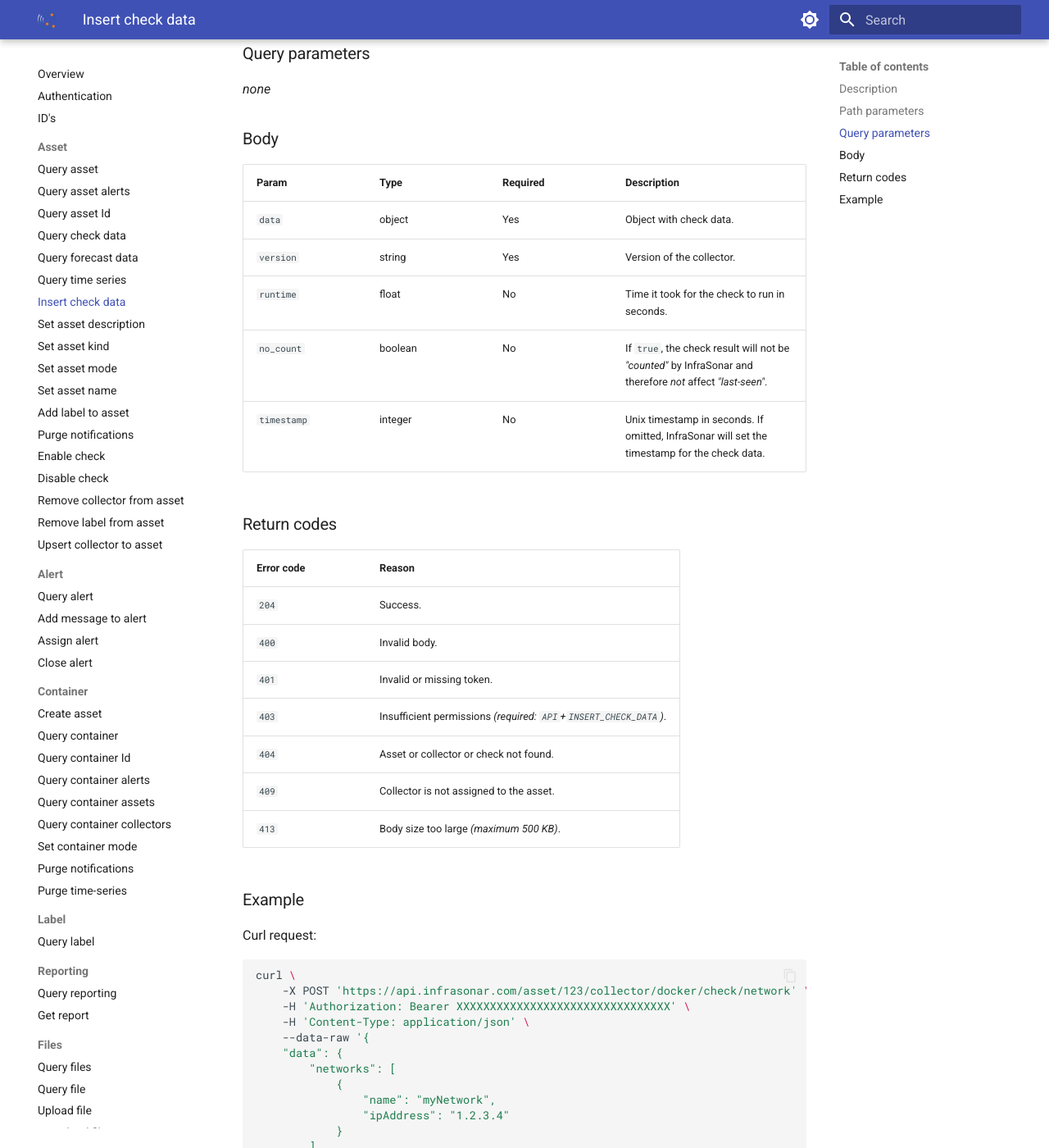
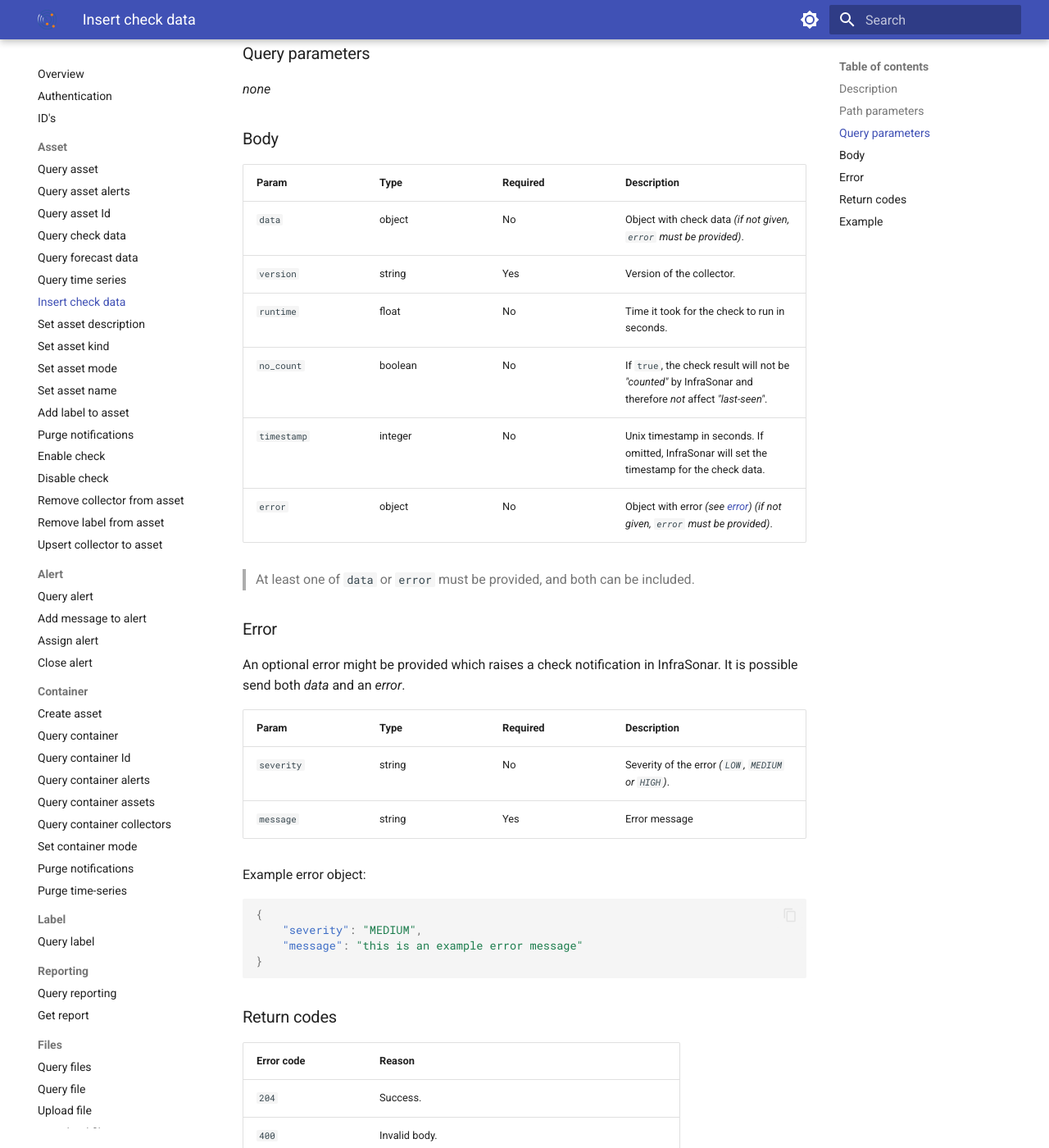
Before and after one commit to infrasonar/docs, an MkDocs documentation site: the page built from docs/api/asset/insert-check-data.md, in a window 1280 px wide and 1400 px high, scrolled down 615 px. Shown: the whole window at 82% size. Built offline with MkDocs 1.6.1 and Material for MkDocs 9.7.7, drawn with Linux system fonts in a browser that asks for light colours.

Commit message:
upd insert check

````diff
--- a/docs/api/asset/insert-check-data.md
+++ b/docs/api/asset/insert-check-data.md
@@ -15,13 +15,35 @@
 _none_
 
 ### Body
+
 Param       | Type      | Required  | Description
 ------------|-----------|-----------|-------------
-`data`      | object    | Yes       | Object with check data.
+`data`      | object    | No        | Object with check data _(if not given, `error` must be provided)_.
 `version`   | string    | Yes       | Version of the collector.
 `runtime`   | float     | No        | Time it took for the check to run in seconds.
 `no_count`  | boolean   | No        | If `true`, the check result will not be _"counted"_ by InfraSonar and therefore _not_ affect _"last-seen"_.
 `timestamp` | integer   | No        | Unix timestamp in seconds. If omitted, InfraSonar will set the timestamp for the check data.
+`error`     | object    | No        | Object with error _(see [error](#error))_ _(if not given, `error` must be provided)_.
+
+> At least one of `data` or `error` must be provided, and both can be included.
+
+### Error
+
+An optional error might be provided which raises a check notification in InfraSonar. It is possible send both _data_ and an _error_.
+
+Param       | Type      | Required  | Description
+------------|-----------|-----------|-------------
+`severity`  | string    | No        | Severity of the error _(`LOW`, `MEDIUM` or `HIGH`)_.
+`message`   | string    | Yes       | Error message
+
+Example error object:
+
+```json
+{
+    "severity": "MEDIUM",
+    "message": "this is an example error message"
+}
+```
 
 ### Return codes
 Error code  | Reason
````
Also changed, not shown: README.md (+0 -1 lines).
